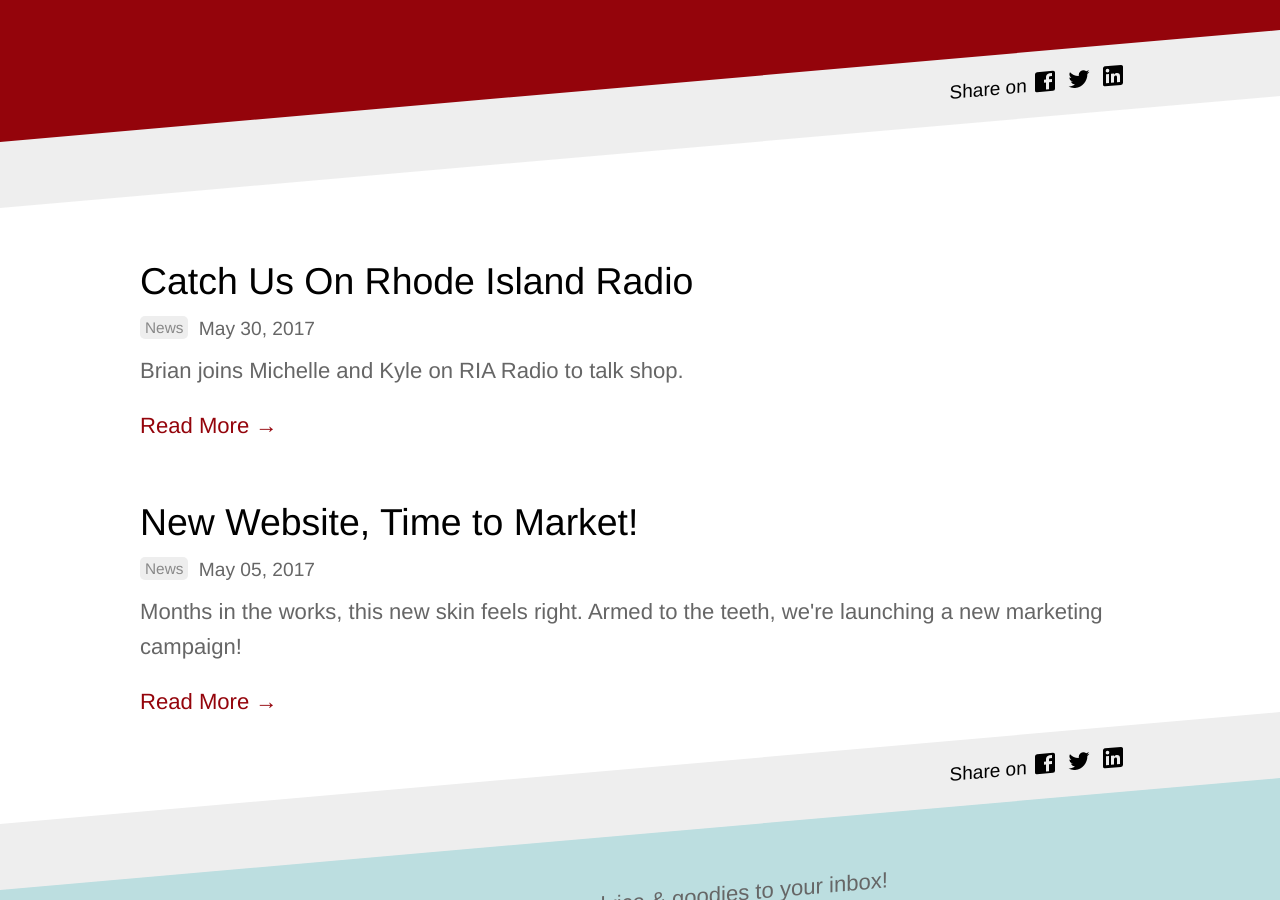
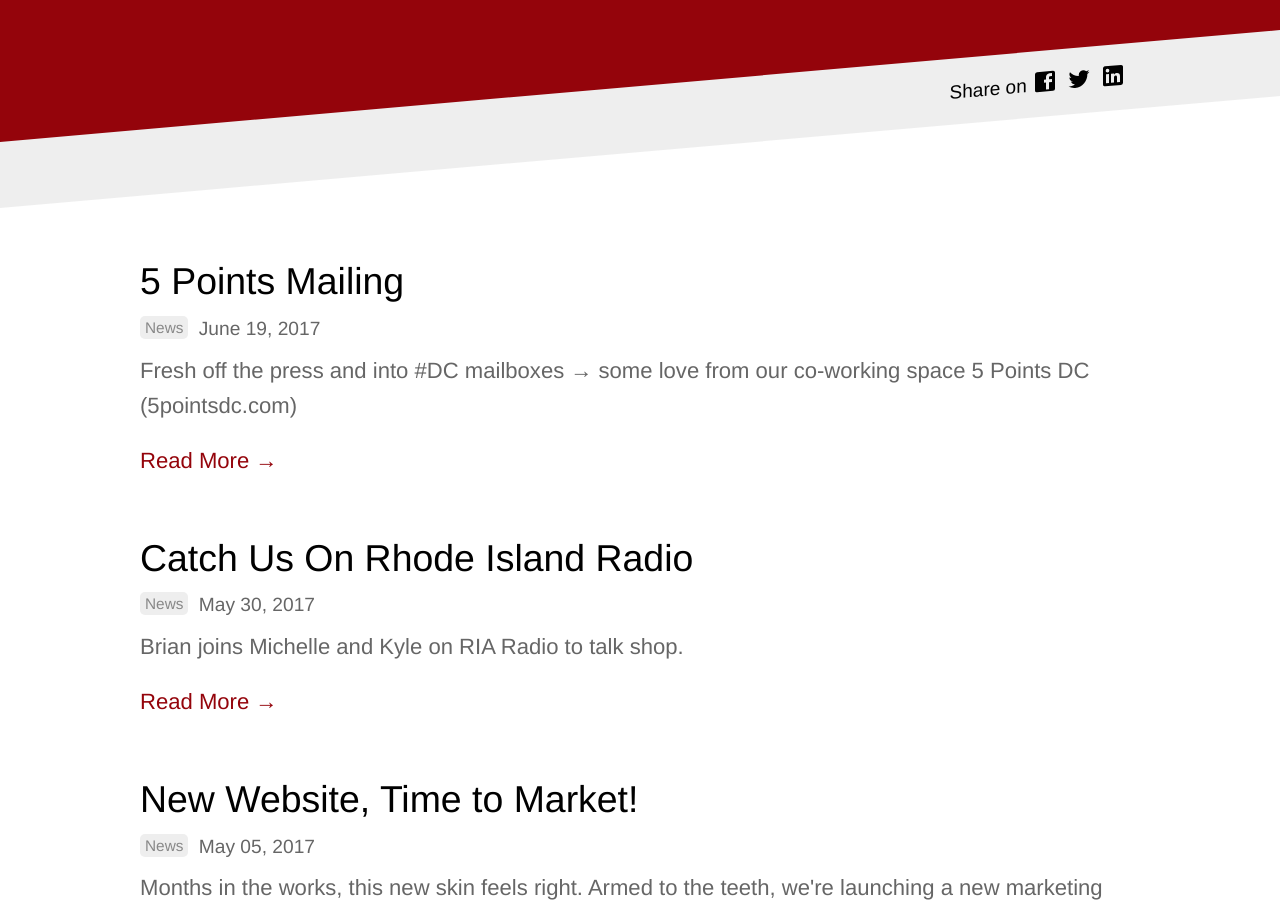
Before and after one commit to benevolenttech/btek.cc, a Jekyll site: the page built from grapevine/index.html, in a window 1280 px wide and 900 px high, scrolled down 319 px. Built offline with Jekyll 4.4.1, drawn with Linux system fonts in a browser that asks for light colours.

Commit message:
Updated '_posts/2017-06-19-5-points-mailing.md' via CloudCannon

```diff
--- a/_posts/2017-06-19-5-points-mailing.md
+++ b/_posts/2017-06-19-5-points-mailing.md
@@ -1,13 +1,14 @@
 ---
 title: 5 Points Mailing
 categories:
-author_staff_member:
+  - News
+author_staff_member: brian-dombrowski
 show_comments: true
-date: 2017-06-19 15:20:35
-description:
+date: 2017-06-19 15:20:00
+description: 'Fresh off the press and into #DC mailboxes → some love from our co-working space 5 Points DC (5pointsdc.com)'
 subtitle:
 next:
-image: /images/dc_marketing_seo.png
+image: /uploads/5points-mailer-dc-seo.jpg
 ---
 
 
```
